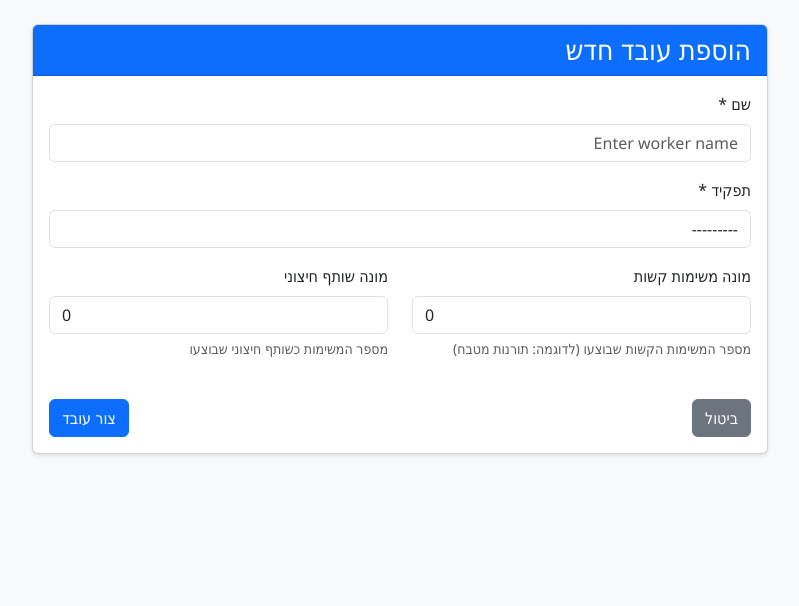
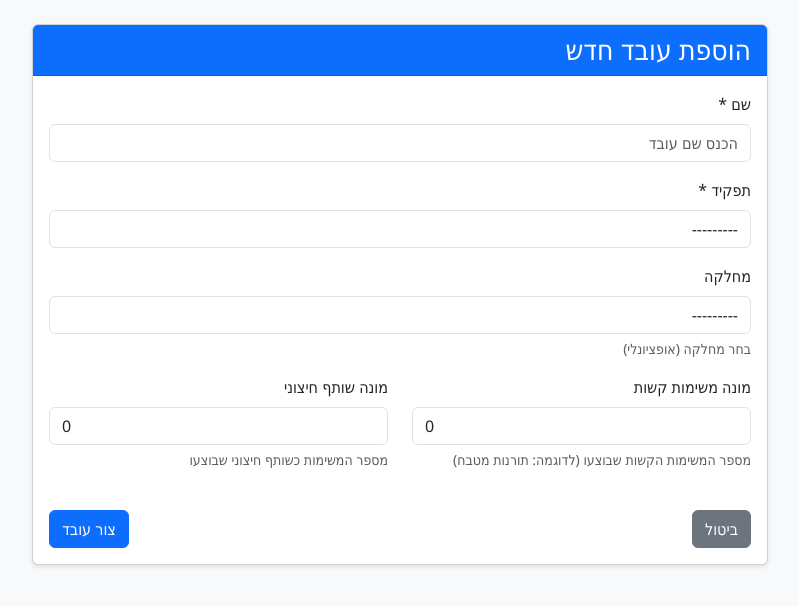
Before and after one commit to Tomer-Ashtar/Shavzak-App, a Django app: page /workers/add/ in a window 1280 px wide. Shown: the part 56-662 px from the top of the page, without its empty margins (240-1039 px from the left). Run offline with Django 4.2, Linux system fonts and the light colour scheme.

Commit message:
extra col

```diff
--- a/templates/workers/worker_form.html
+++ b/templates/workers/worker_form.html
@@ -33,6 +33,15 @@
                         {% if form.title.errors %}
                         <div class="text-danger">{{ form.title.errors }}</div>
                         {% endif %}
+                    </div>
+
+                    <div class="mb-3">
+                        <label for="{{ form.department.id_for_label }}" class="form-label">מחלקה</label>
+                        {{ form.department }}
+                        {% if form.department.errors %}
+                        <div class="text-danger">{{ form.department.errors }}</div>
+                        {% endif %}
+                        <div class="form-text">בחר מחלקה (אופציונלי)</div>
                     </div>
 
                     <div class="row">
--- a/workers/admin.py
+++ b/workers/admin.py
@@ -6,7 +6,7 @@ from .models import Worker
 class WorkerAdmin(admin.ModelAdmin):
     """Admin interface for Worker model."""
 
-    list_display = ['name', 'title', 'hard_chores_counter', 'outer_partner_counter', 'created_at']
-    list_filter = ['title', 'created_at']
-    search_fields = ['name', 'title']
+    list_display = ['name', 'title', 'department', 'hard_chores_counter', 'outer_partner_counter', 'created_at']
+    list_filter = ['title', 'department', 'created_at']
+    search_fields = ['name', 'title', 'department']
     readonly_fields = ['created_at', 'updated_at']
--- a/workers/forms.py
+++ b/workers/forms.py
@@ -7,10 +7,11 @@ class WorkerForm(forms.ModelForm):
 
     class Meta:
         model = Worker
-        fields = ['name', 'title', 'hard_chores_counter', 'outer_partner_counter']
+        fields = ['name', 'title', 'department', 'hard_chores_counter', 'outer_partner_counter']
         widgets = {
-            'name': forms.TextInput(attrs={'class': 'form-control', 'placeholder': 'Enter worker name'}),
+            'name': forms.TextInput(attrs={'class': 'form-control', 'placeholder': 'הכנס שם עובד'}),
             'title': forms.Select(attrs={'class': 'form-control'}),
+            'department': forms.Select(attrs={'class': 'form-control'}),
             'hard_chores_counter': forms.NumberInput(attrs={'class': 'form-control', 'min': '0'}),
             'outer_partner_counter': forms.NumberInput(attrs={'class': 'form-control', 'min': '0'}),
         }
--- a/workers/models.py
+++ b/workers/models.py
@@ -9,8 +9,17 @@ class Worker(models.Model):
         ('soldier', 'חייל'),
     ]
 
+    DEPARTMENT_CHOICES = [
+        ('1', '1'),
+        ('2', '2'),
+        ('3', '3'),
+        ('4', '4'),
+        ('other', 'אחר'),
+    ]
+
     name = models.CharField(max_length=200)
     title = models.CharField(max_length=50, choices=TITLE_CHOICES)
+    department = models.CharField(max_length=20, choices=DEPARTMENT_CHOICES, blank=True, null=True, verbose_name='מחלקה')
     hard_chores_counter = models.IntegerField(default=0)
     outer_partner_counter = models.IntegerField(default=0)
     created_at = models.DateTimeField(auto_now_add=True)
```
Also changed, not shown: templates/workers/list.html (+8 -0 lines).
